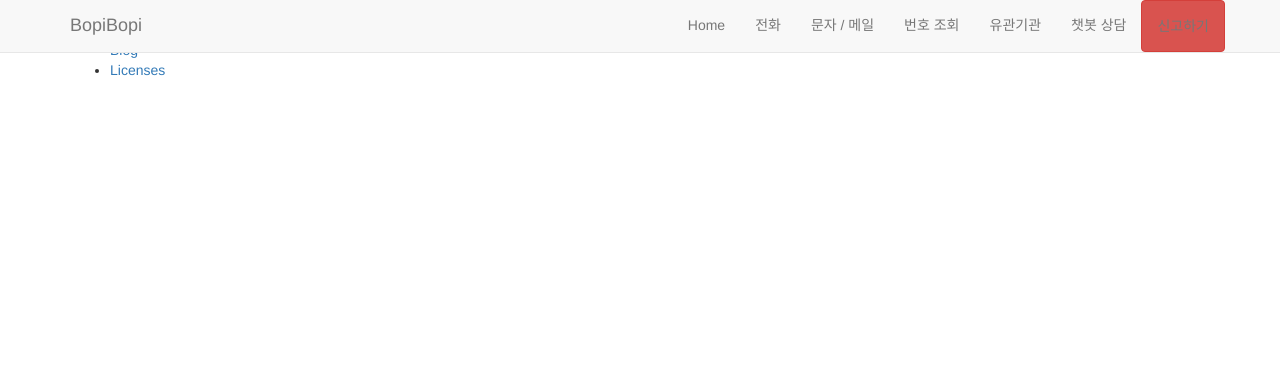
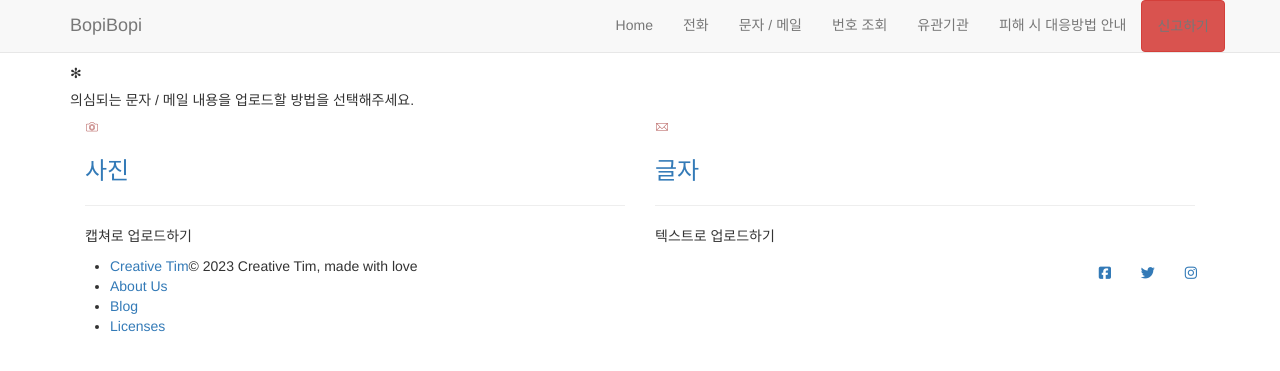
Before and after one commit to hyeokmin00/SKKU_KKKC, a Django app: page /mail/ in a window 1280 px wide. Shown: the top 371 px of the page. Run offline with Django 4.2, Linux system fonts and the light colour scheme; some libraries are stand-ins or nearby versions; some web fonts are replaced.

Commit message:
detail update

```diff
--- a/phishing/templates/SMS_mail.html
+++ b/phishing/templates/SMS_mail.html
@@ -1,6 +1,55 @@
 {% extends "./base.html" %}
 {% block main %}
+<div class="section section-contact">
     <div class="container">
+        <div class="text-area">
+            <div class="title">
+                <h2 id='font_mod'>의심 문자 / 메일 조회</h2>
+                <div class="separator separator-danger">✻</div>
+                <h5 class="text-gray">의심되는 문자 / 메일 내용을 업로드할 방법을 선택해주세요.</h5>
 
+                <!-- 캡쳐인지 텍스트 입력인지 선택하기 -->
+                <div class="section">
+                    <div class="container-fluid">
+                        <div class="row">
+                            <div class="col-md-6">
+                                    <div class="card card-blog">
+                                        <a href='/capture/'>
+                                            <div class="content">
+                                                <div class="icon text-danger">
+                                                    <i class="pe-7s-camera"></i>
+                                                </div>
+                                                <a href="/capture/" class="card-title"><h3>사진</h3></a>
+                                                <hr>
+                                                <p class="text-description text-gray">캡쳐로 업로드하기</p>
+                                            </div>
+                                        </a>
+                                    </div>
+                            </div>
+
+
+                                <div class="col-md-6">
+                                    <div class="card card-blog">
+                                        <a href="/text/">
+                                            <div class="content">
+                                                <div class="icon text-danger">
+                                                    <i class="pe-7s-mail"></i>
+                                                </div>
+                                                <a href="/text/" class="card-title"><h3>글자</h3></a>
+                                                <hr>
+                                                <p class="text-description text-gray">텍스트로 업로드하기</p>
+                                            </div>
+                                        </a>
+                                    </div>
+                                </div>
+
+                            </div>
+                        </div>
+                    </div>
+                </div>
+
+            </div>
+        </div>
     </div>
+</div>
 {% endblock %}
--- a/phishing/templates/base.html
+++ b/phishing/templates/base.html
@@ -44,10 +44,6 @@
             width: 100%; /* 가로 너비를 100%로 설정 */
             box-sizing: border-box; /* 내부 패딩과 테두리를 포함한 크기 설정 */ {% endcomment %}
             {% comment %} padding: 10px; {% endcomment %}
-        }
-
-        #font_mod {
-
         }
 
 
--- a/phishing/templates/home.html
+++ b/phishing/templates/home.html
@@ -11,8 +11,7 @@
                 <h1 class="title-modern">피싱 탐지 시스템</h1>
                 <div class="separator">♦</div>
                 <h3>보이스피싱을 당했다면?</h3>
-                <button href="#fakelink" class="btn btn-fill btn-lg">대응방법 안내받기</button>
-
+                <button href="/victim_guide/" class="btn btn-fill btn-lg" >대응방법 안내받기</button>
                 </div>
             </div>
         </div>
--- a/phishing/templates/partials/header.html
+++ b/phishing/templates/partials/header.html
@@ -32,7 +32,7 @@
                     <a href="/rel_org/">유관기관</a>
                 </li>
                 <li>
-                    <a href="">챗봇 상담</a>
+                    <a href="/victim_guide/">피해 시 대응방법 안내</a>
                 </li>
                 <li>
                     <a href="https://www.creative-tim.com/product/gaia-bootstrap-template-pro" class="btn btn-danger btn-fill">신고하기</a>
--- /dev/null
+++ b/phishing/templates/victim_guide.html
@@ -0,0 +1,4 @@
+{% extends "./base.html" %}
+{% block main %}
+<!-- 피해 시 조치사항 카테고리 형식으로 추가 -->
+{% endblock %}
--- a/phishing/urls.py
+++ b/phishing/urls.py
@@ -9,5 +9,7 @@ urlpatterns = [
     path('number_search/', views.number_search, name='nuber_search'),
     path('mail/', views.SMS_mail, name='SMS_mail'),
     path('rel_org/', views.rel_org, name='rel_org'),
-    path('text/', views.text, name='text')
+    path('text/', views.text, name='text'),
+    path('capture/', views.capture, name='capture'),
+    path('victim_guide/', views.victim_guide, name='victim_guide'),
 ]
--- a/phishing/views.py
+++ b/phishing/views.py
@@ -17,5 +17,11 @@ def SMS_mail(request):
 def text(request):
     return render(request, 'text.html')
 
+def capture(request):
+    return render(request, 'capture.html')
+
 def rel_org(request):
     return render(request, 'rel_organization.html')
+
+def victim_guide(request):
+    return render(request, 'victim_guide.html')
```
Also changed, not shown: phishing/templates/capture.html (added, +19 -0 lines), phishing/templates/number_search.html (+6 -3 lines), phishing/templates/text.html (+8 -3 lines), static/assets/css/made.css (renamed from static/assets/css/etc.css).
